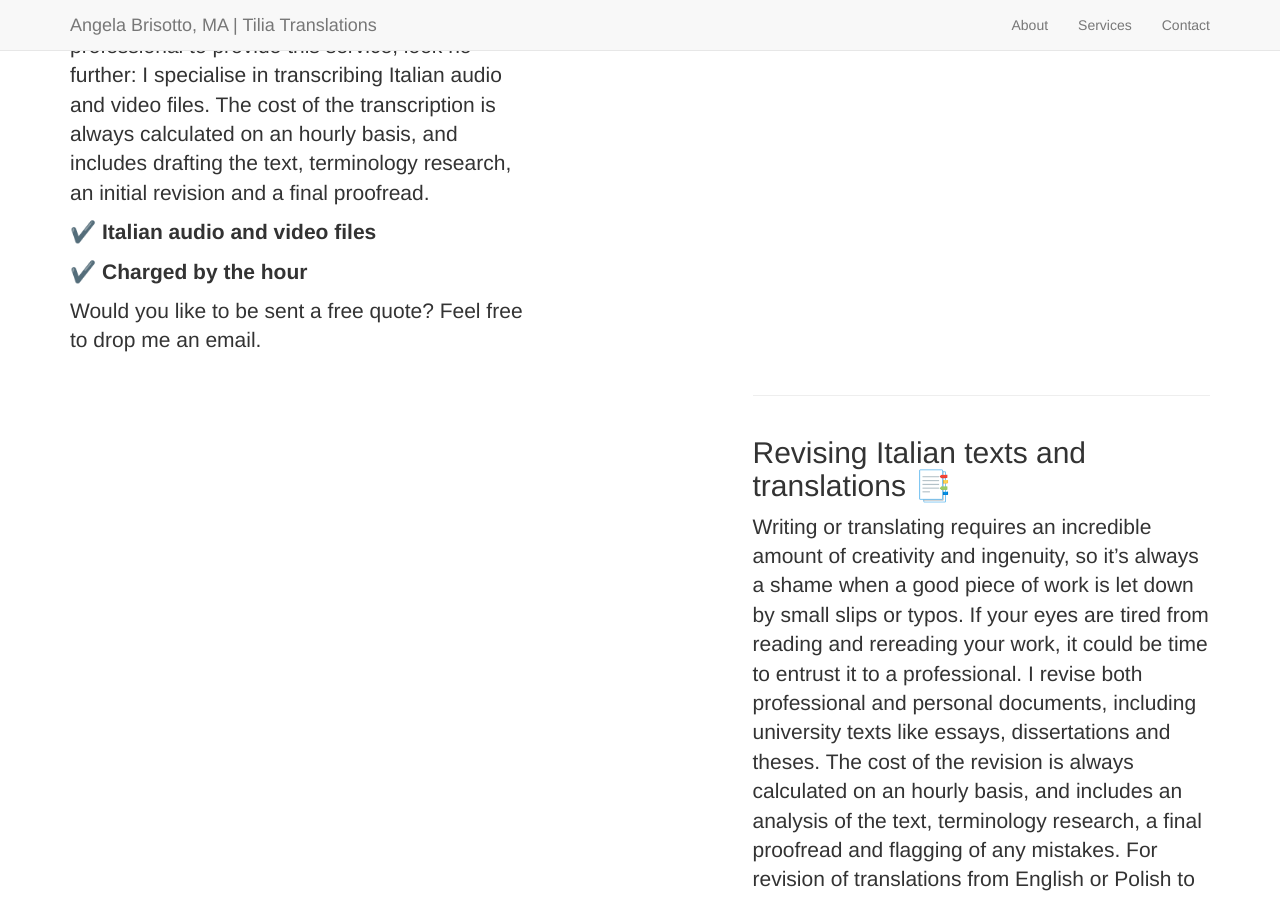
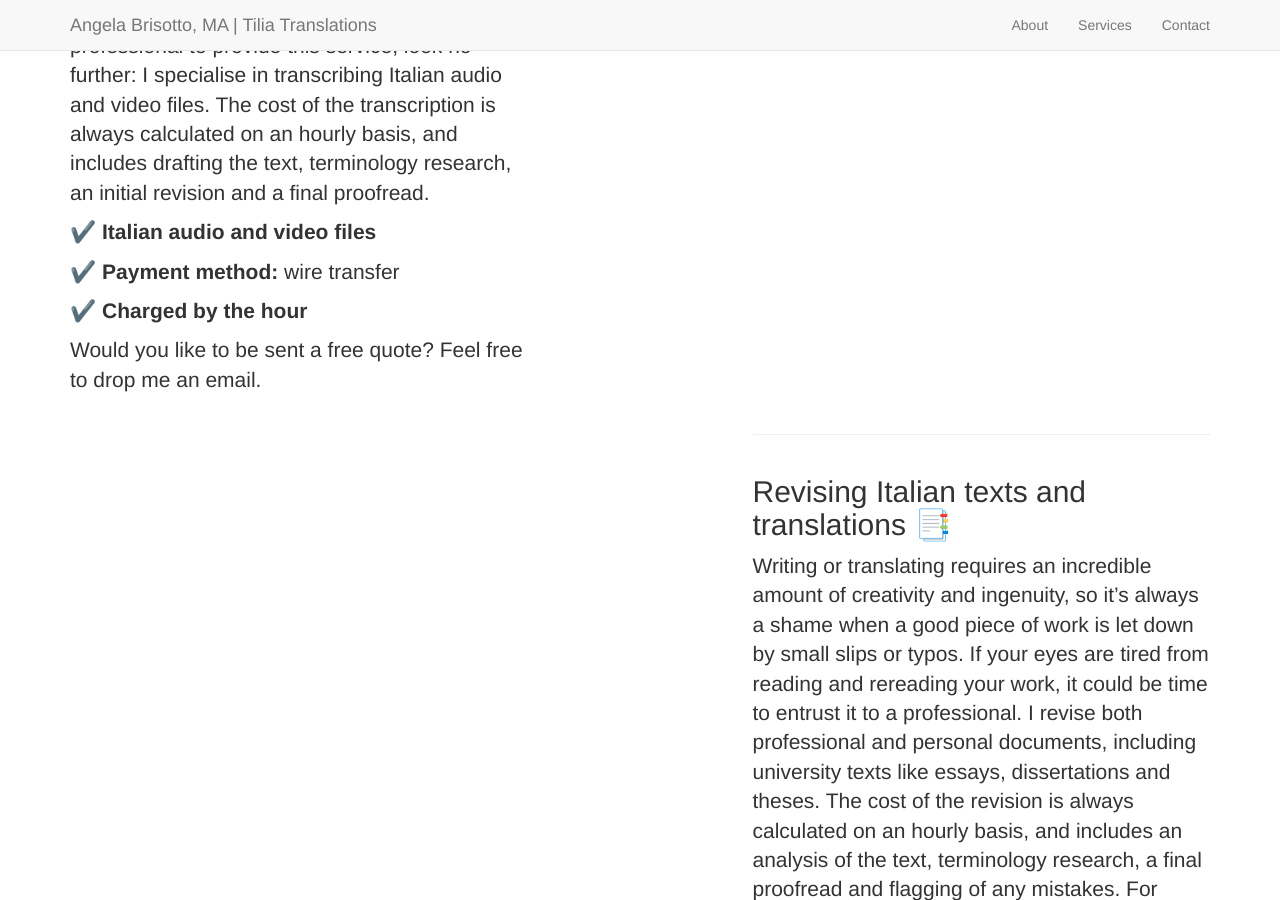
Before and after one commit to angelatiliatranslations/englishversion, a Jekyll site: the page built from _posts/2014-09-22-services-2.markdown, in a window 1280 px wide and 900 px high, scrolled down 2749 px. Built offline with Jekyll 4.4.1, drawn with Linux system fonts in a browser that asks for light colours; nearby versions of some CDN libraries; library files that are not in the unit come from our copies.

Commit message:
Update 2014-09-22-services-2.markdown

```diff
--- a/_posts/2014-09-22-services-2.markdown
+++ b/_posts/2014-09-22-services-2.markdown
@@ -12,6 +12,9 @@ When you order a transcription of a recording, you’re not normally looking for
 <strong>✔️ Italian audio and video files</strong>
 </p>
 <p>
+<strong>✔️ Payment method:</strong> wire transfer
+</p>
+<p>
 <strong>✔️ Charged by the hour</strong>
 </p>
 <p>
```
